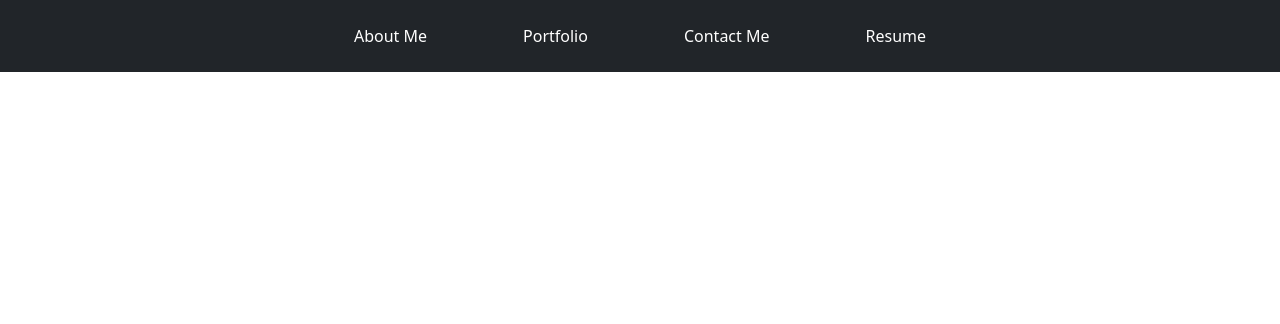
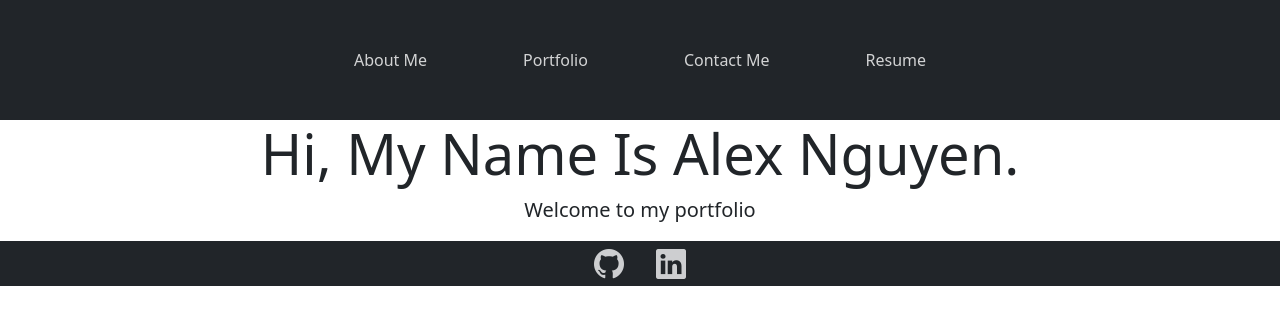
Before and after one commit to anguyen780/anguyen-portfolio, a React (Create React App) app: page / in a window 1280 px wide. Shown: the top 324 px of the page. Built offline with nearby package versions, Linux system fonts and the light colour scheme.

Commit message:
added a footer and added css to navbar and footer

```diff
--- a/package.json
+++ b/package.json
@@ -7,9 +7,9 @@
     "@testing-library/react": "^13.4.0",
     "@testing-library/user-event": "^13.5.0",
     "bootstrap": "^5.2.2",
+    "bootstrap-icons": "^1.9.1",
     "react": "^18.2.0",
     "react-bootstrap": "^2.5.0",
-    "react-bootstrap-icons": "^1.9.1",
     "react-dom": "^18.2.0",
     "react-scripts": "5.0.1",
     "web-vitals": "^2.1.4"
--- a/public/index.html
+++ b/public/index.html
@@ -24,7 +24,7 @@
       work correctly both with client-side routing and a non-root public URL.
       Learn how to configure a non-root public URL by running `npm run build`.
     -->
-    <title>React App</title>
+    <title>React Portfolio</title>
   </head>
   <body>
     <noscript>You need to enable JavaScript to run this app.</noscript>
--- a/src/App.js
+++ b/src/App.js
@@ -1,10 +1,14 @@
 import './App.css';
-import Navbar from './components/Navbar'
+import Navbar from './components/Navbar';
+import Footer from './components/Footer';
+import BodySection from './components/BodySection';
 
 function App() {
   return (
     <div className="App">
       <Navbar />
+      <BodySection />
+      <Footer />
     </div>
   );
 }
--- /dev/null
+++ b/src/components/BodySection.js
@@ -0,0 +1,10 @@
+import React from 'react';
+
+function BodySection() {
+    return <div class="jumbotron">
+        <h1 class="display-4">Hi, My Name Is Alex Nguyen.</h1>
+        <p class="lead">Welcome to my portfolio</p>
+    </div>
+}
+
+export default BodySection
--- a/src/components/Footer.js
+++ b/src/components/Footer.js
@@ -0,0 +1,14 @@
+import React from 'react';
+import './styles/Footer.css'
+
+function Footer() {
+    return <div className='row'>
+        <div className='bg-dark'>
+            <a href='https://github.com/anguyen780' className='github-icon link-light px-3'><i className="bi bi-github"></i></a>
+            <a href='https://www.linkedin.com/in/alex-nguyen-6702a0109/' className='linkedin-icon link-light px-3'><i className="bi bi-linkedin"></i></a>
+        </div>
+
+    </div>
+}
+
+export default Footer;
--- a/src/components/Navbar.js
+++ b/src/components/Navbar.js
@@ -1,15 +1,16 @@
 import React from 'react';
+import './styles/Navbar.css';
 
 function Navbar() {
     return <div className='navbar navbar-expand-lg navbar-dark bg-dark p-4'>
 
-        <div className='container-fluid links'>
-            <div className='navbar-collapse justify-content-center'>
-                <a className='px-5 text-white nav-link' href='/'>About Me</a>
-                <a className='px-5 text-white nav-link' href='/'>Portfolio</a>
-                <a className='px-5 text-white nav-link' href='/'>Contact Me</a>
-                <a className='px-5 text-white nav-link' href='/'>Resume</a>
-            </div>
+        <div className='container-fluid navbar navbar-expand-lg navbar-dark bg-dark p-4'>
+            <nav className='navbar-collapse justify-content-center'>
+                <a className='px-5 text-white nav-link about-link' href='/'>About Me</a>
+                <a className='px-5 text-white nav-link port-link' href='/portfolio'>Portfolio</a>
+                <a className='px-5 text-white nav-link contact-link' href='/contact-me'>Contact Me</a>
+                <a className='px-5 text-white nav-link resume-link' href='/resume'>Resume</a>
+            </nav>
         </div>
 
     </div>
--- /dev/null
+++ b/src/components/styles/Footer.css
@@ -0,0 +1,8 @@
+.github-icon, .linkedin-icon{
+    font-size: 30px;
+    opacity: 80%;
+}
+
+.github-icon:hover, .linkedin-icon:hover{
+    opacity: 100%;
+}
--- /dev/null
+++ b/src/components/styles/Navbar.css
@@ -0,0 +1,17 @@
+.about-link, .port-link, .contact-link, .resume-link{
+    opacity: 80%;
+}
+
+.about-link:hover, .port-link:hover, .contact-link:hover, .resume-link:hover{
+    opacity: 100%;
+}
+
+/* .name-logo{
+    font-size: 30px;
+}
+
+@media (max-width: 992px) {
+    .name-logo{
+        display: none;
+    }
+  } */
--- a/src/index.js
+++ b/src/index.js
@@ -3,6 +3,7 @@ import ReactDOM from 'react-dom/client';
 import App from './App';
 import reportWebVitals from './reportWebVitals';
 import 'bootstrap/dist/css/bootstrap.min.css';
+import "bootstrap-icons/font/bootstrap-icons.css";
 
 const root = ReactDOM.createRoot(document.getElementById('root'));
 root.render(
```
Also changed, not shown: 1 other file (tests, documents, lock files or other folders).
